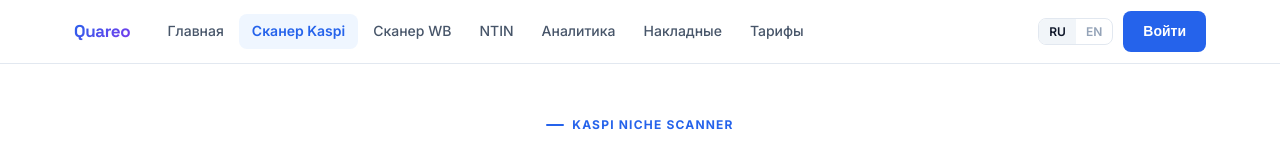
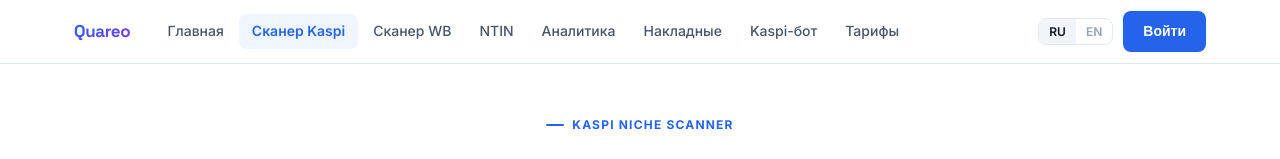
Before and after one commit to nurzhanahmetzhan76-beep/quareo_, a plain HTML site: page frontend/scanner.html in a window 1280 px wide. Shown: the top 159 px of the page. Drawn offline with Linux system fonts and the light colour scheme.

Commit message:
Update scanner.html

```diff
--- a/frontend/scanner.html
+++ b/frontend/scanner.html
@@ -182,6 +182,7 @@
       <a href="ntin.html" data-i="nav_ntin">NTIN</a>
       <a href="analytics.html" data-i="nav_analytics">Аналитика</a>
       <a href="waybills.html" data-i="nav_waybills">Накладные</a>
+      <a href="kaspi-bot.html" data-i="nav_kaspi_bot">Kaspi-бот</a>
       <a href="pricing.html" data-i="nav_pricing">Тарифы</a>
     </div>
     <div class="nav-right">
```
